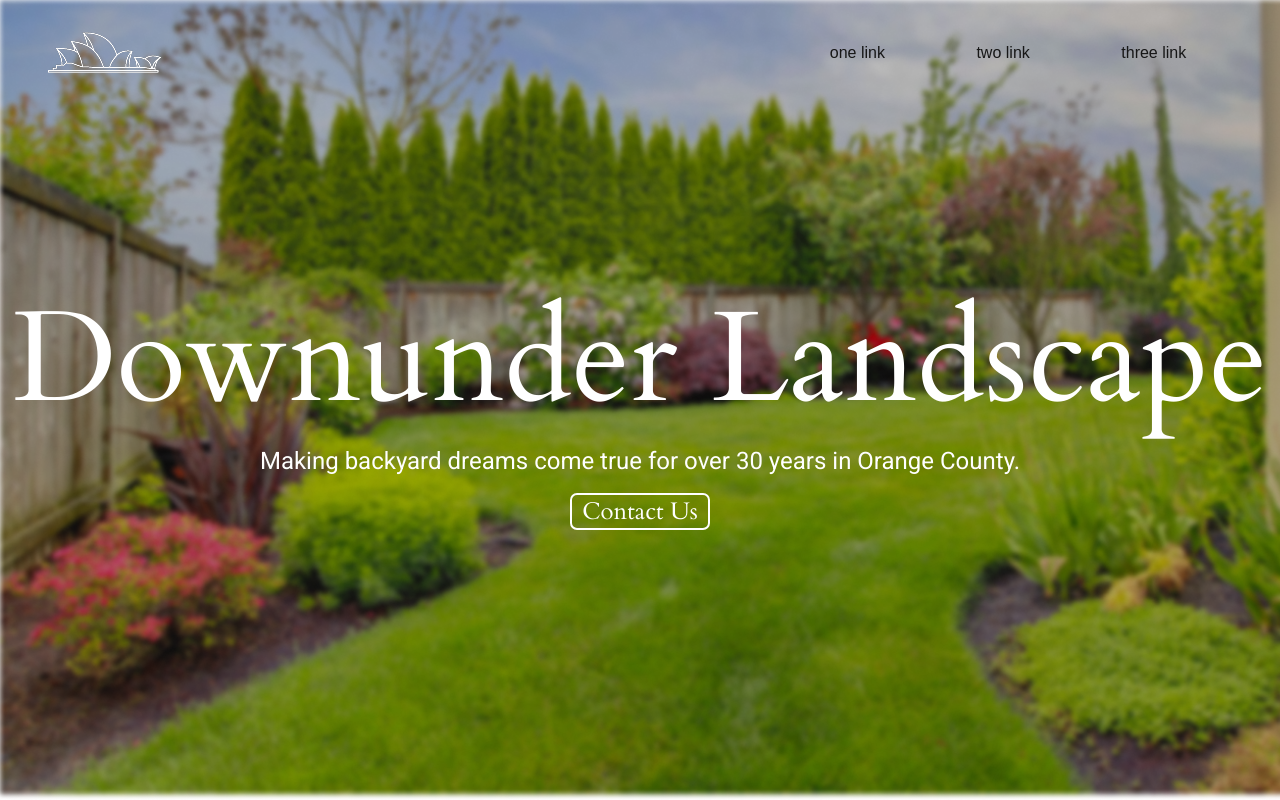
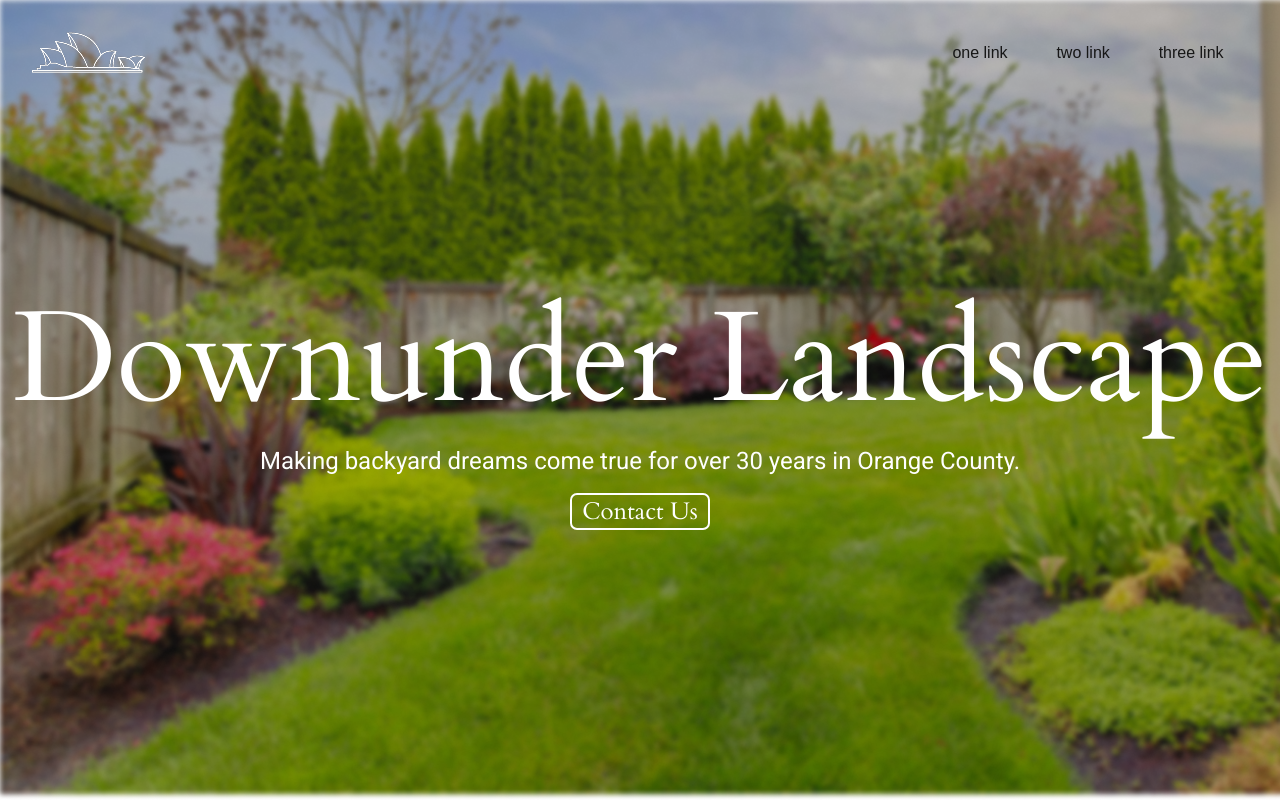
Before and after one commit to mitchHartigan/downunder-next, a Next.js app: page / in a window 1280 px wide. Shown: the top 800 px of the page. Built offline with nearby package versions, Linux system fonts and the light colour scheme.

Commit message:
content: updated landscape render

```diff
--- a/src/components/Navbar/index.js
+++ b/src/components/Navbar/index.js
@@ -1,10 +1,22 @@
 import Image from "next/image";
 import styles from "./navbar.module.css";
 
+import { useState, useEffect } from "react";
+
 export function Navbar() {
-  // https://docs.google.com/document/d/1V1aJwcV5yEgC7vC2CjhXSMoNPV1ZQRSS/edit?usp=sharing&ouid=108301802730684787537&rtpof=true&sd=true
+  const [scrolled, setScrolled] = useState(false);
+
+  useEffect(() => {
+    function handleScroll() {
+      setScrolled(window.scrollY > 20);
+    }
+
+    window.addEventListener("scroll", handleScroll);
+    return () => window.removeEventListener("scroll", handleScroll);
+  }, []);
+
   return (
-    <div className={styles.container}>
+    <div className={`${styles.container} ${scrolled ? styles.scrolled : ""}`}>
       <div className={styles.content}>
         <Image src="/Logo.png" alt="Logo" width={114} height={41} />
         <div className={styles.links}>
--- a/src/components/Navbar/navbar.module.css
+++ b/src/components/Navbar/navbar.module.css
@@ -9,7 +9,13 @@
   position: fixed;
   width: 100%;
   box-sizing: border-box;
-  padding: 2rem 3rem 2rem 3rem;
+  padding: 2rem 2rem 2rem 2rem;
+  transition: background-color 150ms ease-out, padding 150ms ease-out;
+}
+
+.scrolled {
+  background-color: #202020;
+  padding: 0.5rem 2rem 0.6rem 2rem;
 }
 
 .links {
@@ -17,5 +23,5 @@
   flex-direction: row;
   justify-content: space-around;
   align-items: center;
-  width: 35vw;
+  width: 25vw;
 }
```
Also changed, not shown: src/components/Carousel/index.js (added, +10 -0 lines), public/exports/Moore Oaks Property_005.jpg (added), src/components/Carousel/carousel.module.css (added).
